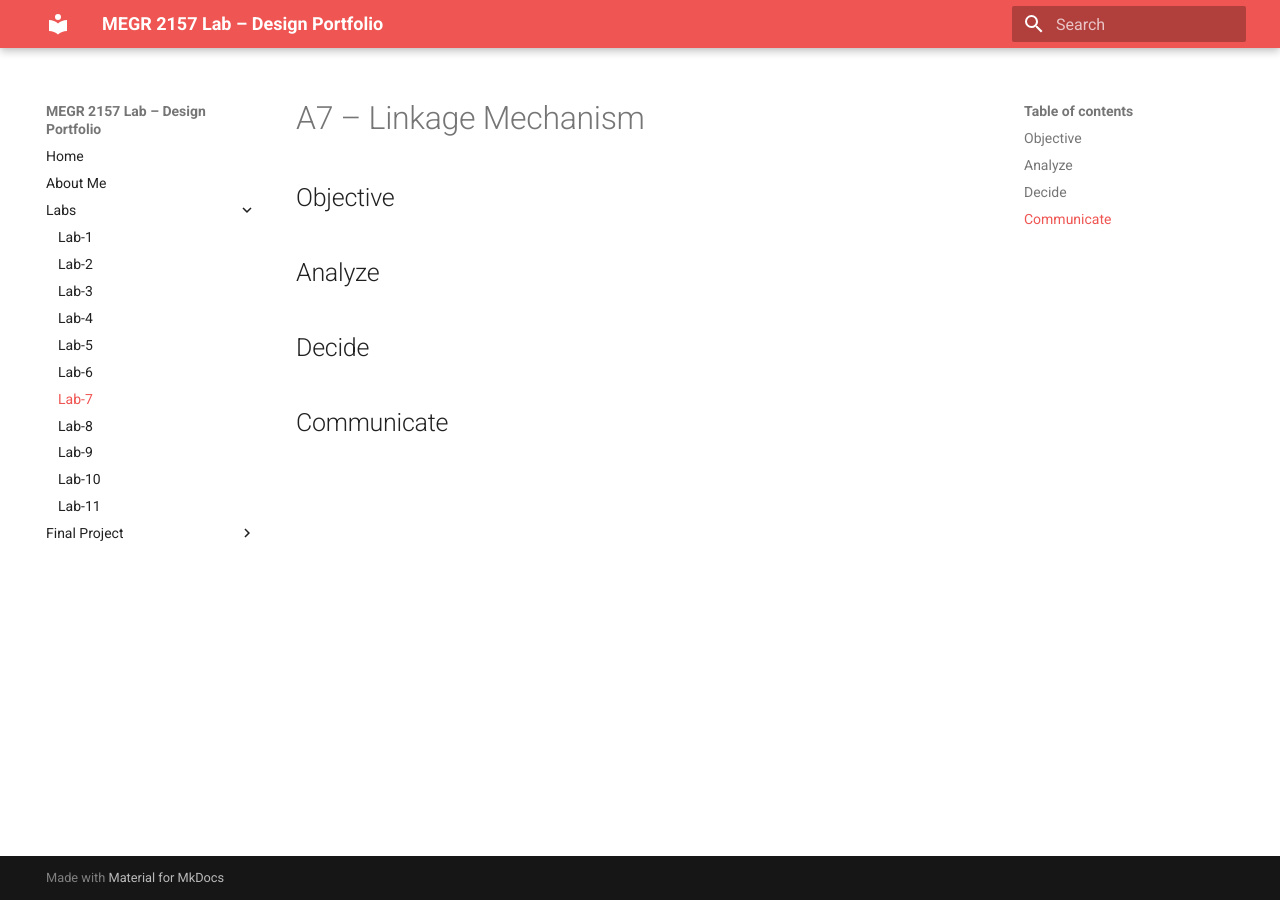
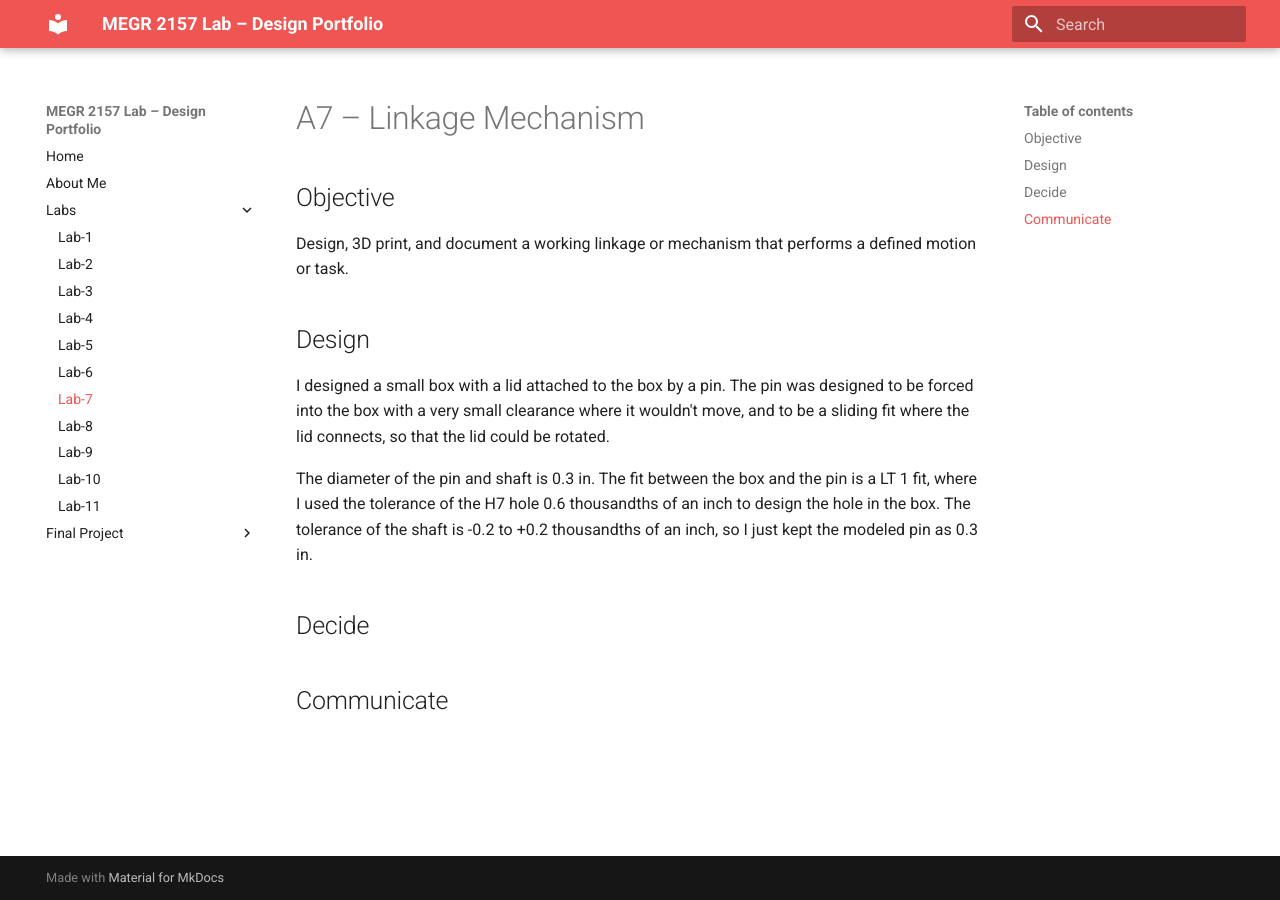
Before and after one commit to jwelch37/Jack-Welch-Portfolio, an MkDocs documentation site: the page built from docs/Labs/L07/index.md, in a window 1280 px wide. Built offline with MkDocs 1.6.1 and Material for MkDocs 9.7.7, drawn with Linux system fonts in a browser that asks for light colours.

Commit message:
Update index.md with linkage mechanism design
Added design details and specifications for a linkage mechanism.

```diff
--- a/docs/Labs/L07/index.md
+++ b/docs/Labs/L07/index.md
@@ -1,9 +1,17 @@
 # A7 – Linkage Mechanism
 
 ## Objective
+Design, 3D print, and document a working linkage or mechanism that performs a defined motion or task.
+
+## Design
+
+I designed a small box with a lid attached to the box by a pin. The pin was designed to be forced into the box with a very small clearance where it wouldn't move, and to be a sliding fit where the lid connects, so that the lid could be rotated.
 
 
-## Analyze
+
+The diameter of the pin and shaft is 0.3 in. The fit between the box and the pin is a LT 1 fit, where I used the tolerance of the H7 hole 0.6 thousandths of an inch to design the hole in the box. The tolerance of the shaft is -0.2 to +0.2 thousandths of an inch, so I just kept the modeled pin as 0.3 in.
+
+
 
 
 ## Decide
```
